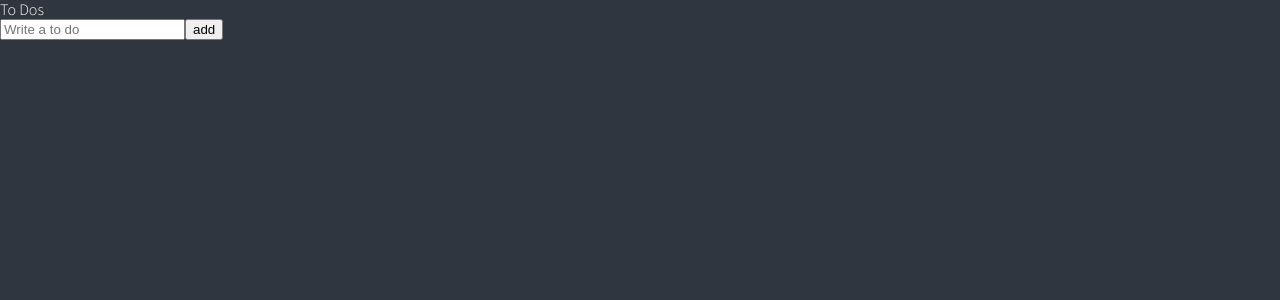
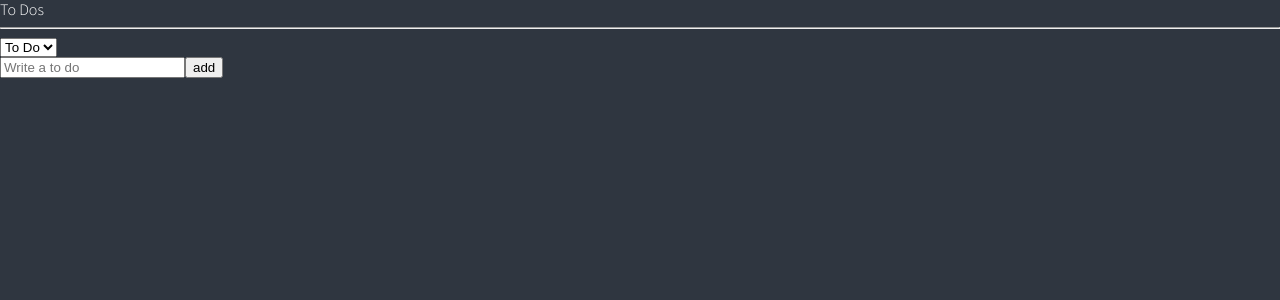
Before and after one commit to kw9212/react-todo-app, a React (Create React App) app: page / in a window 1280 px wide. Shown: the top 300 px of the page. Built offline with nearby package versions, Linux system fonts and the light colour scheme.

Commit message:
add select function with selector

```diff
--- a/src/components/ToDoList.tsx
+++ b/src/components/ToDoList.tsx
@@ -1,21 +1,28 @@
-import { useRecoilValue } from "recoil";
+import { useRecoilState, useRecoilValue } from "recoil";
 import CreateToDo from "./CreateToDo";
-import { toDoState } from "./atoms";
+import { toDoState, toDoSelector, categoryState } from "./atoms";
 import ToDo from "./ToDo";
 
 function ToDoList() {
-  const toDos = useRecoilValue(toDoState);
-  console.log(toDos);
+  const toDos = useRecoilValue(toDoSelector);
+  const [category, setCategory] = useRecoilState(categoryState); // value + modifier
+  const onInput = (event: React.FormEvent<HTMLSelectElement>) => {
+    setCategory(event.currentTarget.value);
+  };
+
   return (
     <div>
       <h1>To Dos</h1>
+      <hr />
+      <select value={category} onInput={onInput}>
+        <option value="TO_DO">To Do</option>
+        <option value="DOING">Doing</option>
+        <option value="DONE">Done</option>
+      </select>
       <CreateToDo />
-      <ul>
-        {toDos.map((toDo) => (
-          // <ToDo text={toDo.text} category={toDo.category} id={toDo.id} /> 같은 의미다
-          <ToDo key={toDo.id} {...toDo} />
-        ))}
-      </ul>
+      {toDos?.map((toDo) => (
+        <ToDo key={toDo.id} {...toDo} />
+      ))}
     </div>
   );
 }
--- a/src/components/atoms.tsx
+++ b/src/components/atoms.tsx
@@ -1,4 +1,4 @@
-import { atom } from "recoil";
+import { atom, selector } from "recoil";
 
 export interface IToDo {
   text: string;
@@ -6,7 +6,21 @@
   id: number;
 }
 
+export const categoryState = atom({
+  key: "category",
+  default: "TO_DO",
+});
+
 export const toDoState = atom<IToDo[]>({
   key: "toDo",
   default: [],
 });
+
+export const toDoSelector = selector({
+  key: "toDoSelector",
+  get: ({ get }) => {
+    const toDos = get(toDoState);
+    const category = get(categoryState);
+    return toDos.filter((todo) => todo.category === category);
+  },
+});
```
